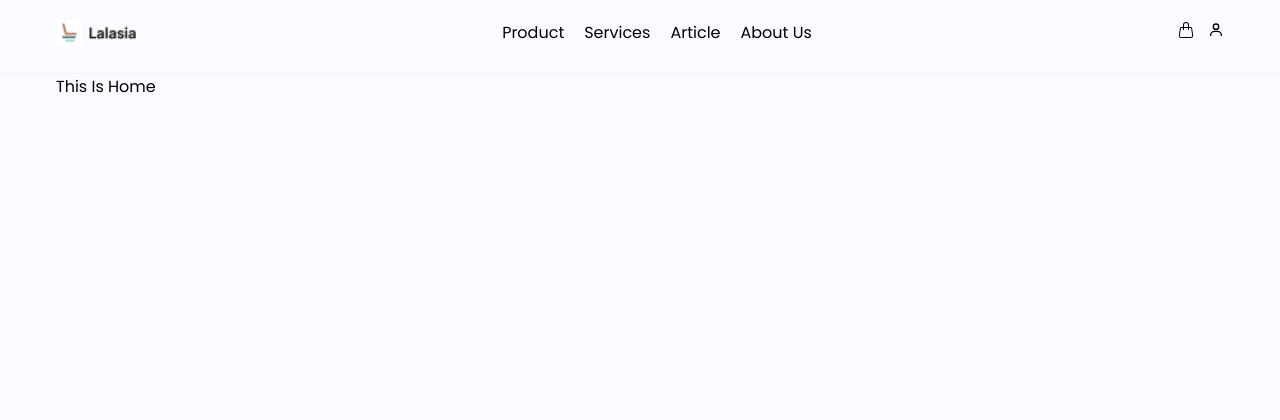
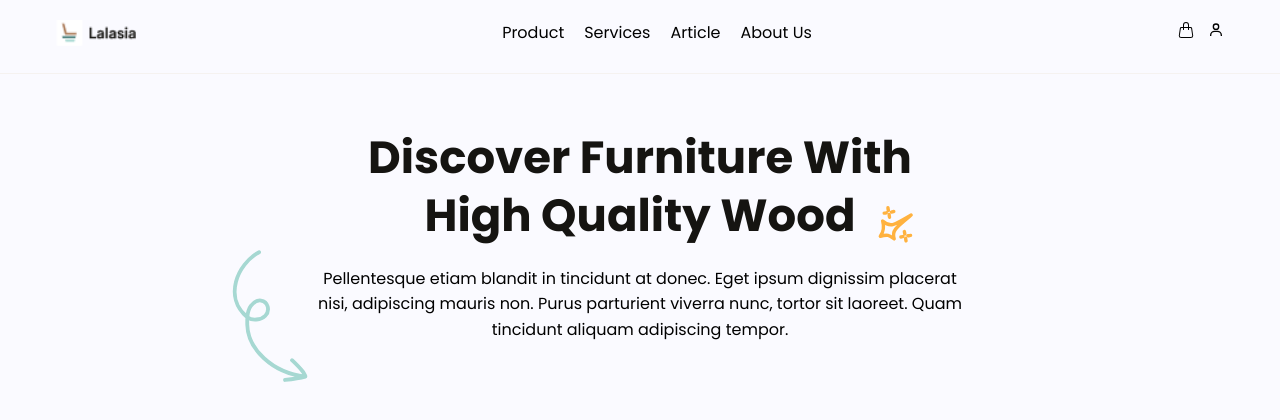
Before and after one commit to kariz-dev/furniture_landingpage, a React (Create React App) app: page / in a window 1280 px wide. Shown: the top 420 px of the page. Built offline with nearby package versions, Linux system fonts and the light colour scheme.

Commit message:
hero section

```diff
--- a/src/App.css
+++ b/src/App.css
@@ -37,6 +37,7 @@ h5,
 h6 {
   font-size: 100%;
   font-weight: normal;
+  color: #151411;
 }
 
 .container {
--- a/src/components/HeroComp/index.js
+++ b/src/components/HeroComp/index.js
@@ -0,0 +1,21 @@
+import { HeroWrapper, HeroTitle, HeroDesc, HeroArrowVector, HeroStarVector } from "./styled";
+import data from "../../data";
+import arrowVector from '../../assets/arrow-spiral.svg';
+import starVector from '../../assets/stars-plus.svg';
+
+function HeroComp() {
+  return (
+    <>
+      {data.hero.map((hero) => (
+        <HeroWrapper key={hero}>
+          <HeroTitle>{hero.title}</HeroTitle>
+          <HeroDesc>{hero.desc}</HeroDesc>
+          <HeroStarVector src={starVector} alt="star-vector" />
+          <HeroArrowVector src={arrowVector} alt="arrow-vector" />
+        </HeroWrapper>
+      ))}
+    </>
+  );
+}
+
+export default HeroComp;
--- /dev/null
+++ b/src/components/HeroComp/styled.js
@@ -0,0 +1,36 @@
+import styled from "styled-components";
+
+export const HeroWrapper = styled.div`
+  text-align: center;
+  max-width: 650px;
+  margin-left: auto;
+  margin-right: auto;
+  margin-top: 55px;
+  position: relative;
+`;
+
+export const HeroTitle = styled.h1`
+  font-weight: 600;
+  font-size: 45px;
+  line-height: 1.3em;
+`;
+
+export const HeroDesc = styled.p`
+  margin-top: 20px;
+  font-weight: 400;
+  line-height: 1.6em;
+`;
+
+export const HeroStarVector = styled.img`
+  position: absolute;
+  top: 65px;
+  right: 40px;
+  width: 60px;
+`;
+
+export const HeroArrowVector = styled.img`
+  position: absolute;
+  bottom: -100px;
+  left: -165px;
+  width: 250px;
+`;
--- a/src/components/NavbarComp/styled.js
+++ b/src/components/NavbarComp/styled.js
@@ -1,9 +1,9 @@
-import { Link } from 'react-router-dom';
+import { Link } from "react-router-dom";
 import styled from "styled-components";
 
 export const Nav = styled.nav`
   padding: 20px 0;
-  border-bottom: 0.93951px solid #F5F2F0;
+  border-bottom: 0.93951px solid #f5f2f0;
 `;
 
 export const NavWrapper = styled.div`
@@ -18,17 +18,15 @@ export const NavLogoImg = styled.img`
   height: auto;
 `;
 
-export const NavMenu = styled.div`
-
-`;
+export const NavMenu = styled.div``;
 
 export const NavLink = styled(Link)`
   font-family: "Poppins", sans-serif;
   font-weight: 400;
 
-  padding: ${(props) => props.px ? "0 10px" : "0"};
+  padding: ${(props) => (props.px ? "0 10px" : "0")};
 `;
 
 export const NavLinkBtn = styled.a`
-  margin-left: ${(props) => props.margin ? "14px" : "0"};
+  margin-left: ${(props) => (props.margin ? "14px" : "0")};
 `;
--- a/src/data/index.json
+++ b/src/data/index.json
@@ -17,18 +17,10 @@
       "link" : "about-us"
     }
   ],
-  "footer" : [
+  "hero" : [
     {
-      "name" : "test1",
-      "link" : "/"
-    },
-    {
-      "name" : "test2",
-      "link" : "/about"
-    },
-    {
-      "name" : "test3",
-      "link" : "/contact"
+      "title" : "Discover Furniture With High Quality Wood",
+      "desc" : "Pellentesque etiam blandit in tincidunt at donec. Eget ipsum dignissim placerat nisi, adipiscing mauris non. Purus parturient viverra nunc, tortor sit laoreet. Quam tincidunt aliquam adipiscing tempor."
     }
   ]
 }
--- a/src/pages/Home.jsx
+++ b/src/pages/Home.jsx
@@ -1,8 +1,10 @@
+import HeroComp from "../components/HeroComp";
+
 function Home() {
   return (
-    <>
-      <h1 className="container">This Is Home</h1>
-    </>
+    <div className="container">
+      <HeroComp />
+    </div>
   );
 }
 
```
Also changed, not shown: src/assets/arrow-spiral.svg (added), src/assets/stars-plus.svg (added).
